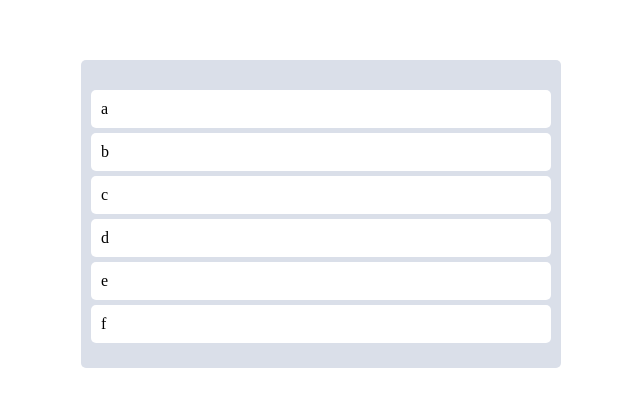
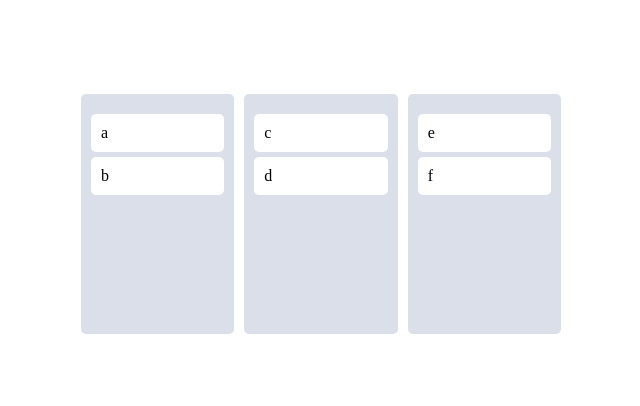
Before and after one commit to yoonhoelee/trello-clone, a React (Create React App) app: page / in a window 1280 px wide. Shown: the part 194-600 px from the top of the page, without its empty margins (319-959 px from the left). Built offline with nearby package versions, Linux system fonts and the light colour scheme.

Commit message:
feat: implement multi boards

```diff
--- a/src/App.tsx
+++ b/src/App.tsx
@@ -4,6 +4,7 @@
 import {useRecoilState} from "recoil";
 import {toDoState} from "./atoms";
 import DraggableCard from "./Components/DraggableCard";
+import Board from "./Components/Board";
 
 const Wrapper = styled.div`
     display: flex;
@@ -18,47 +19,30 @@
 const Boards = styled.div`
     display: grid;
     width: 100%;
-    grid-template-columns: repeat(1, 1fr);
+    gap:10px;
+    grid-template-columns: repeat(3, 1fr);
 `;
 
-const Board = styled.div`
-    padding: 20px 10px;
-    padding-top: 30px;
-    background-color: ${(props) => props.theme.boardColor};
-    border-radius: 5px;
-    min-height: 200px;
-`;
-
-
-
-
 function App() {
-    const [toDos,setToDos] = useRecoilState(toDoState);
-    const onDragEnd = ({ draggableId, destination, source }: DropResult) => {
+    const [toDos, setToDos] = useRecoilState(toDoState);
+    const onDragEnd = ({draggableId, destination, source}: DropResult) => {
         if (!destination) return;
-        setToDos((oldToDos) => {
-            const toDosCopy = [...oldToDos];
-            // 1) Delete item on source.index
-            toDosCopy.splice(source.index, 1);
-            // 2) Put back the item on the destination.index
-            toDosCopy.splice(destination?.index, 0, draggableId);
-            return toDosCopy;
-        });
+        // setToDos((oldToDos) => {
+        //     const toDosCopy = [...oldToDos];
+        //     // 1) Delete item on source.index
+        //     toDosCopy.splice(source.index, 1);
+        //     // 2) Put back the item on the destination.index
+        //     toDosCopy.splice(destination?.index, 0, draggableId);
+        //     return toDosCopy;
+        // });
     };
     return (
         <DragDropContext onDragEnd={onDragEnd}>
             <Wrapper>
                 <Boards>
-                    <Droppable droppableId="one">
-                        {(provided) => (
-                            <Board ref={provided.innerRef} {...provided.droppableProps}>
-                                {toDos.map((toDo, index) => (
-                                    <DraggableCard key = {toDo} toDo={toDo} index={index}/>
-                                ))}
-                                {provided.placeholder}
-                            </Board>
-                        )}
-                    </Droppable>
+                    {Object.keys(toDos).map((boardId) => (
+                        <Board boardId={boardId} key={boardId} toDos={toDos[boardId]} />
+                    ))}
                 </Boards>
             </Wrapper>
         </DragDropContext>
--- /dev/null
+++ b/src/Components/Board.tsx
@@ -0,0 +1,32 @@
+import {Droppable} from "react-beautiful-dnd";
+import React from "react";
+import styled from "styled-components";
+import DraggableCard from "./DraggableCard";
+
+const Wrapper = styled.div`
+  padding: 20px 10px;
+  background-color: ${(props) => props.theme.boardColor};
+  border-radius: 5px;
+  min-height: 200px;
+`;
+
+interface IBoardProps {
+    toDos: string[];
+    boardId: string;
+}
+
+function Board({ toDos, boardId }: IBoardProps) {
+    return (
+        <Droppable droppableId={boardId}>
+            {(magic) => (
+                <Wrapper ref={magic.innerRef} {...magic.droppableProps}>
+                    {toDos.map((toDo, index) => (
+                        <DraggableCard key={toDo} index={index} toDo={toDo} />
+                    ))}
+                    {magic.placeholder}
+                </Wrapper>
+            )}
+        </Droppable>
+    );
+}
+export default Board;
--- a/src/Components/DraggableCard.tsx
+++ b/src/Components/DraggableCard.tsx
@@ -15,7 +15,7 @@
 }
 function DraggableCard({toDo, index}:IDraggableCardProps) {
     return (
-        <Draggable key={toDo} draggableId={toDo} index={index}>
+        <Draggable draggableId={toDo} index={index}>
             {(provided) => (
                 <Card
                     ref={provided.innerRef}
--- a/src/atoms.tsx
+++ b/src/atoms.tsx
@@ -1,6 +1,13 @@
 import {atom} from "recoil";
 
-export const toDoState = atom({
+interface IToDoState {
+    [key: string]: string[];
+}
+export const toDoState = atom<IToDoState>({
     key: "toDo",
-    default: ["a", "b", "c", "d", "e", "f"],
+    default: {
+        toDo:["a", "b"],
+        doing:["c", "d"],
+        done:["e", "f"],
+    },
 });
```
